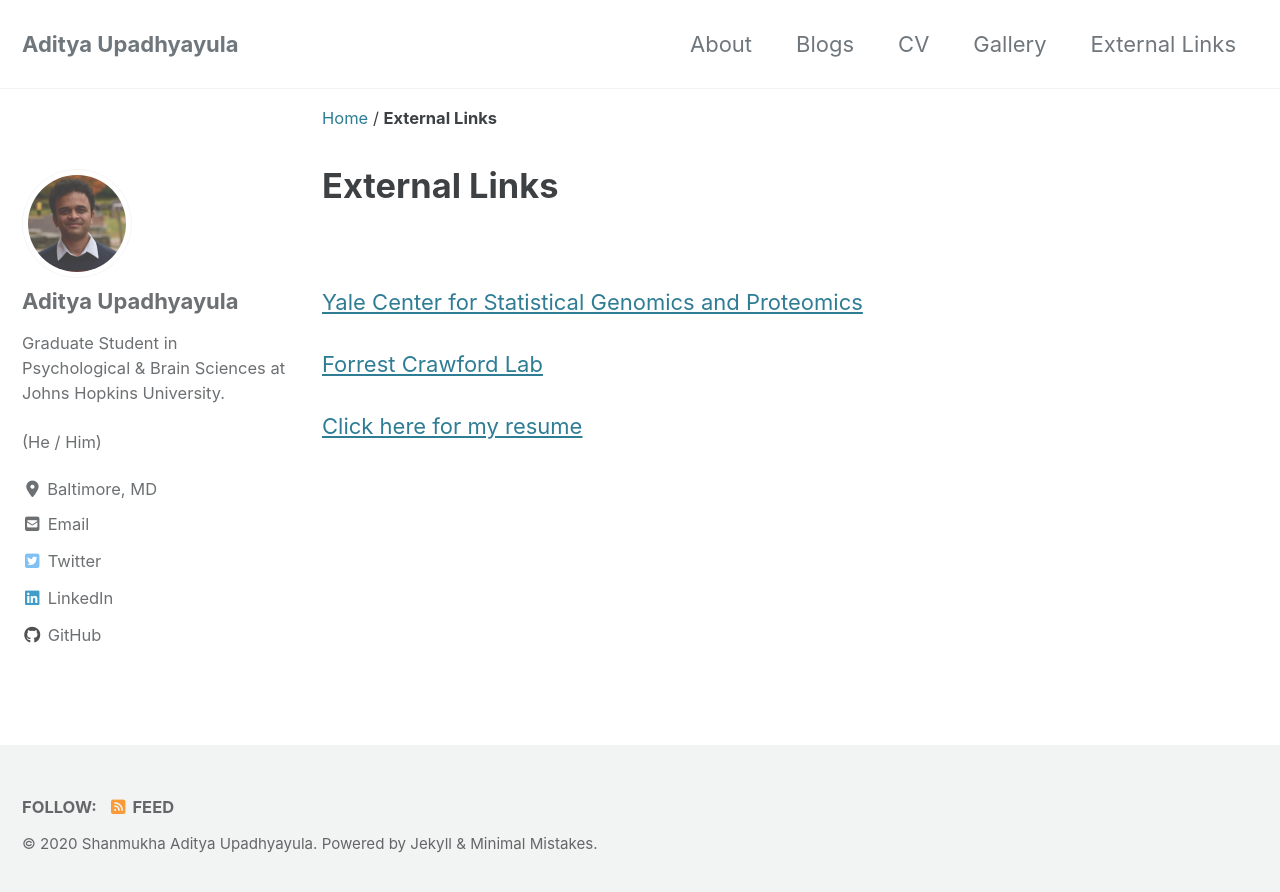
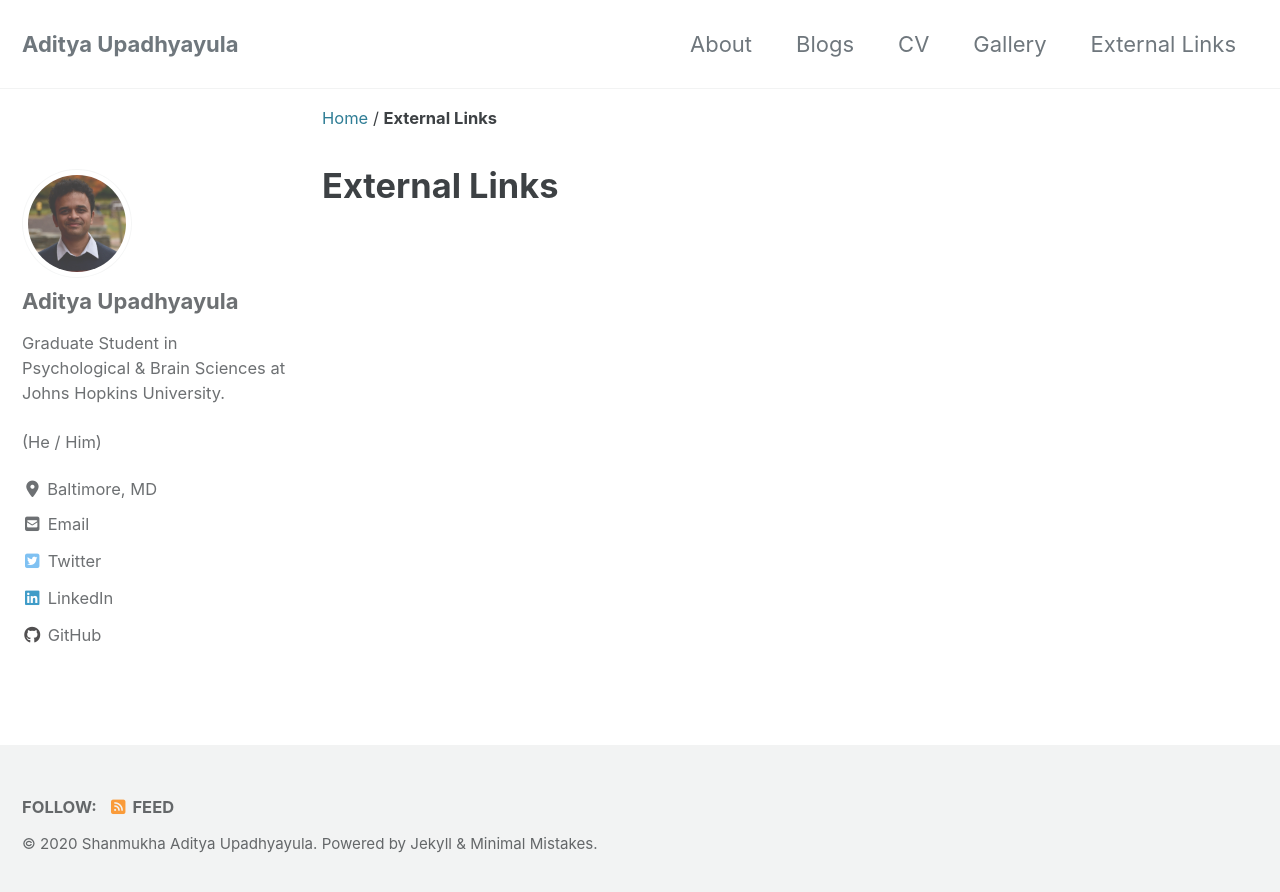
Before and after one commit to Adibuoy23/Adibuoy23.github.io, a Jekyll site: the page built from _pages/links.md, in a window 1280 px wide. Shown: the top 892 px of the page. Built offline with Jekyll 4.4.1, drawn with Linux system fonts in a browser that asks for light colours; cached includes are drawn as plain includes; nearby versions of some CDN libraries.

```diff
--- a/_pages/links.md
+++ b/_pages/links.md
@@ -6,8 +6,3 @@ author_profile: true
 ---
 
 <br><br>
-[Yale Center for Statistical Genomics and Proteomics](http://zhaocenter.org/)
-
-[Forrest Crawford Lab](http://www.crawfordlab.io/)
-
-[Click here for my resume](https://adibuoy23.github.io/others/Resume.pdf)
```
Also changed, not shown: _pages/CV.md (+1 -1 lines).
